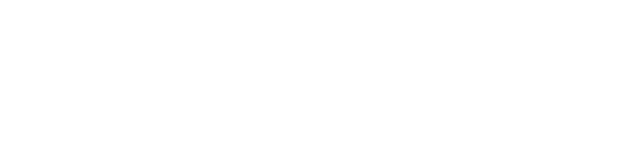
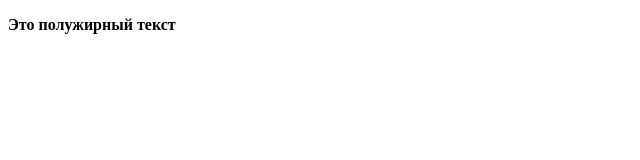
Before and after one commit to natam3272/test-repo, a plain HTML site: page index.html in a window 1280 px wide. Shown: the whole page, without its empty margins (0-640 px from the left). Drawn offline with Linux system fonts and the light colour scheme.

Commit message:
Эти изменения с ошибкой

```diff
--- a/index.html
+++ b/index.html
@@ -6,6 +6,6 @@
     <title>Document</title>
 </head>
 <body>
-
+    <p class="bold"> <b>Это полужирный текст</b> </p>
 </body>
 </html>
```
